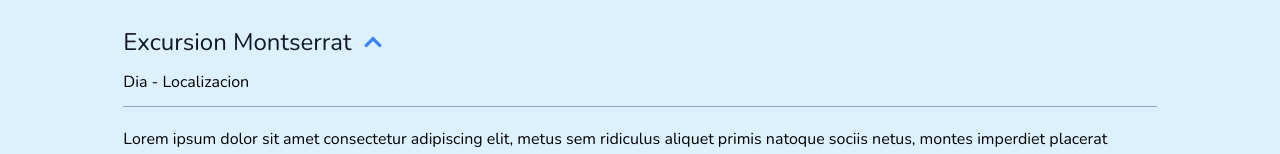
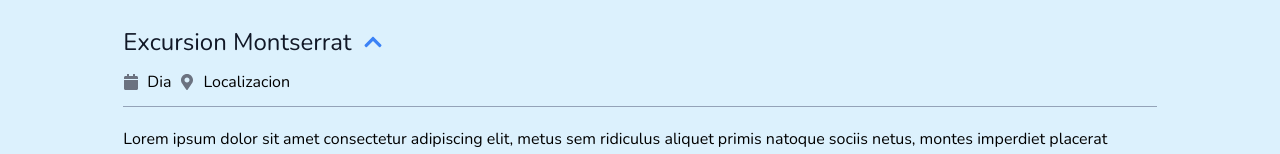
Before and after one commit to JAM-Productions/malker, a React (Vite) app: page /malker/show-participants in a window 1280 px wide. Shown: the part 134-288 px from the top of the page. Built offline with nearby package versions, Linux system fonts and the light colour scheme; no server answers.

Commit message:
Add icons

```diff
--- a/src/components/dropdown/DropdownPlan.jsx
+++ b/src/components/dropdown/DropdownPlan.jsx
@@ -1,5 +1,5 @@
 import React, { useState, useRef, useEffect } from "react";
-import { FaChevronDown } from 'react-icons/fa';
+import { FaChevronDown, FaCalendar, FaMapMarkerAlt } from 'react-icons/fa';
 
 const DropdownPlan = ({
   title,
@@ -45,7 +45,16 @@ const DropdownPlan = ({
               </button>
             </div>
           </div>
-          <p className="mt-3 text-base">{date} - {location}</p>
+          <div className="flex flex-row items-center mt-3 text-base gap-2">
+            <div className="flex items-center text-base">
+                <FaCalendar className="mr-2 text-gray-500" />
+                <span>{date}</span>
+            </div>
+            <div className="flex items-center text-base">
+                <FaMapMarkerAlt className="mr-2 text-gray-500" />
+                <span>{location}</span>
+            </div>
+          </div>
         </div>
       </div>
       <div
```
